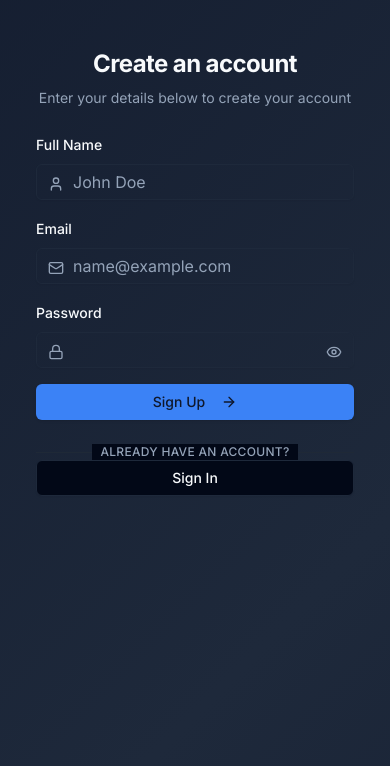
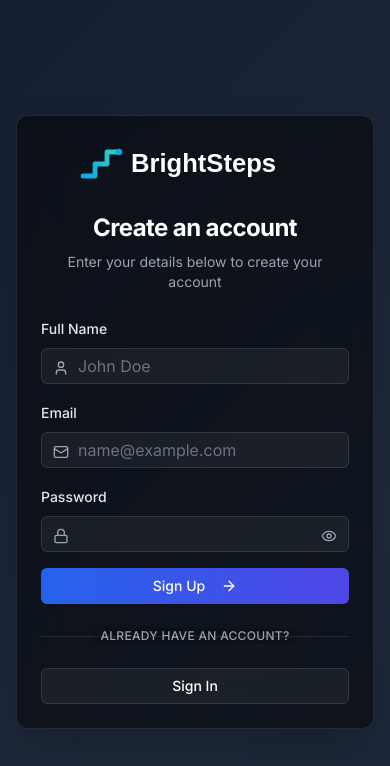
Before and after one commit to gothamsidd/BrightSteps, a Next.js app: page /register in a window 390 px wide. Shown: the top 766 px of the page. Built offline with nearby package versions, Linux system fonts and the light colour scheme; no server answers.

Commit message:
Unify auth pages with centered glassmorphism design

```diff
--- a/app/(auth)/register/page.jsx
+++ b/app/(auth)/register/page.jsx
@@ -8,6 +8,7 @@ import { useAuth } from "@/components/providers/auth-provider";
 import { Button } from "@/components/ui/button";
 import { Input } from "@/components/ui/input";
 import { Label } from "@/components/ui/label";
+import { Card, CardContent, CardHeader, CardTitle, CardDescription } from "@/components/ui/card";
 import Link from "next/link";
 import { useRouter } from "next/navigation";
 import { toast } from "sonner";
@@ -38,73 +39,47 @@ export default function RegisterPage() {
     };
 
     return (
-        <div className="w-full lg:grid lg:min-h-screen lg:grid-cols-2">
-            {/* Left Side - Branding */}
-            <div className="hidden bg-muted lg:block relative overflow-hidden">
-                <div className="absolute inset-0 bg-zinc-900" />
-                <div className="relative z-20 flex h-full flex-col justify-between p-10 text-white">
-                    <div className="flex items-center text-lg font-medium">
+        <div className="flex items-center justify-center min-h-screen px-4">
+            <Card className="w-full max-w-md border-white/10 bg-black/50 backdrop-blur-xl shadow-2xl">
+                <CardHeader className="space-y-4 flex flex-col items-center text-center pb-2">
+                    <Link href="/">
                         <Image
                             src="/logo.svg"
                             alt="BrightSteps Logo"
-                            width={150}
-                            height={40}
-                            className="brightness-0 invert"
+                            width={180}
+                            height={50}
+                            className="h-12 w-auto object-contain mb-2"
                         />
+                    </Link>
+                    <div className="space-y-2">
+                        <CardTitle className="text-2xl font-bold tracking-tight text-white">
+                            Create an account
+                        </CardTitle>
+                        <CardDescription className="text-gray-400">
+                            Enter your details below to create your account
+                        </CardDescription>
                     </div>
-                    <div className="space-y-6">
-                        <blockquote className="space-y-2">
-                            <p className="text-lg">
-                                &ldquo;I landed my dream job within weeks of using BrightSteps. The AI-powered resume optimization is a game changer.&rdquo;
-                            </p>
-                            <footer className="text-sm text-zinc-400">Alex Chen</footer>
-                        </blockquote>
-                        <div className="flex gap-4">
-                            <div className="h-1 w-12 rounded-full bg-zinc-700" />
-                            <div className="h-1 w-12 rounded-full bg-white" />
-                            <div className="h-1 w-12 rounded-full bg-zinc-700" />
-                        </div>
-                    </div>
-                </div>
-                {/* Abstract Background Pattern */}
-                <div className="absolute inset-0 z-10 opacity-20">
-                    <svg className="h-full w-full" viewBox="0 0 100 100" preserveAspectRatio="none">
-                        <path d="M100 0 C 80 100 50 100 0 0 Z" fill="white" />
-                    </svg>
-                </div>
-            </div>
-
-            {/* Right Side - Form */}
-            <div className="flex items-center justify-center py-12">
-                <div className="mx-auto w-full max-w-[350px] space-y-6 px-4">
-                    <div className="flex flex-col space-y-2 text-center">
-                        <h1 className="text-2xl font-bold tracking-tight">
-                            Create an account
-                        </h1>
-                        <p className="text-sm text-muted-foreground">
-                            Enter your details below to create your account
-                        </p>
-                    </div>
-
+                </CardHeader>
+                <CardContent className="space-y-6 pt-4">
                     <form onSubmit={handleSubmit} className="space-y-4">
                         <div className="space-y-2">
-                            <Label htmlFor="name">Full Name</Label>
+                            <Label htmlFor="name" className="text-gray-200">Full Name</Label>
                             <div className="relative">
-                                <User className="absolute left-3 top-3 h-4 w-4 text-muted-foreground" />
+                                <User className="absolute left-3 top-3 h-4 w-4 text-gray-400" />
                                 <Input
                                     id="name"
                                     placeholder="John Doe"
                                     value={name}
                                     onChange={(e) => setName(e.target.value)}
                                     required
-                                    className="pl-9"
+                                    className="pl-9 bg-white/5 border-white/10 text-white placeholder:text-gray-500 focus:border-blue-500/50 focus:ring-blue-500/20"
                                 />
                             </div>
                         </div>
                         <div className="space-y-2">
-                            <Label htmlFor="email">Email</Label>
+                            <Label htmlFor="email" className="text-gray-200">Email</Label>
                             <div className="relative">
-                                <Mail className="absolute left-3 top-3 h-4 w-4 text-muted-foreground" />
+                                <Mail className="absolute left-3 top-3 h-4 w-4 text-gray-400" />
                                 <Input
                                     id="email"
                                     type="email"
@@ -112,27 +87,27 @@ export default function RegisterPage() {
                                     value={email}
                                     onChange={(e) => setEmail(e.target.value)}
                                     required
-                                    className="pl-9"
+                                    className="pl-9 bg-white/5 border-white/10 text-white placeholder:text-gray-500 focus:border-blue-500/50 focus:ring-blue-500/20"
                                 />
                             </div>
                         </div>
                         <div className="space-y-2">
-                            <Label htmlFor="password">Password</Label>
+                            <Label htmlFor="password" className="text-gray-200">Password</Label>
                             <div className="relative">
-                                <Lock className="absolute left-3 top-3 h-4 w-4 text-muted-foreground" />
+                                <Lock className="absolute left-3 top-3 h-4 w-4 text-gray-400" />
                                 <Input
                                     id="password"
                                     type={showPassword ? "text" : "password"}
                                     value={password}
                                     onChange={(e) => setPassword(e.target.value)}
                                     required
-                                    className="pl-9 pr-9"
+                                    className="pl-9 pr-9 bg-white/5 border-white/10 text-white placeholder:text-gray-500 focus:border-blue-500/50 focus:ring-blue-500/20"
                                 />
                                 <Button
                                     type="button"
                                     variant="ghost"
                                     size="icon"
-                                    className="absolute right-0 top-0 h-10 w-10 text-muted-foreground hover:text-foreground"
+                                    className="absolute right-0 top-0 h-10 w-10 text-gray-400 hover:text-white hover:bg-transparent"
                                     onClick={() => setShowPassword(!showPassword)}
                                 >
                                     {showPassword ? (
@@ -144,7 +119,11 @@ export default function RegisterPage() {
                                 </Button>
                             </div>
                         </div>
-                        <Button type="submit" className="w-full" disabled={loading}>
+                        <Button
+                            type="submit"
+                            className="w-full bg-gradient-to-r from-blue-600 to-indigo-600 hover:from-blue-700 hover:to-indigo-700 text-white border-0"
+                            disabled={loading}
+                        >
                             {loading ? (
                                 <>
                                     <Loader2 className="mr-2 h-4 w-4 animate-spin" />
@@ -161,22 +140,22 @@ export default function RegisterPage() {
 
                     <div className="relative">
                         <div className="absolute inset-0 flex items-center">
-                            <span className="w-full border-t border-gray-200 dark:border-gray-800" />
+                            <span className="w-full border-t border-white/10" />
                         </div>
                         <div className="relative flex justify-center text-xs uppercase">
-                            <span className="bg-background px-2 text-muted-foreground font-medium tracking-wide">
+                            <span className="bg-transparent px-2 text-gray-400 font-medium tracking-wide backdrop-blur-xl">
                                 Already have an account?
                             </span>
                         </div>
                     </div>
 
-                    <Link href="/login">
-                        <Button variant="outline" className="w-full">
+                    <Link href="/login" className="block">
+                        <Button variant="outline" className="w-full border-white/10 bg-white/5 text-white hover:bg-white/10 hover:text-white">
                             Sign In
                         </Button>
                     </Link>
-                </div>
-            </div>
+                </CardContent>
+            </Card>
         </div>
     );
 }
```
Also changed, not shown: app/(auth)/login/login-client.jsx (+37 -58 lines).
